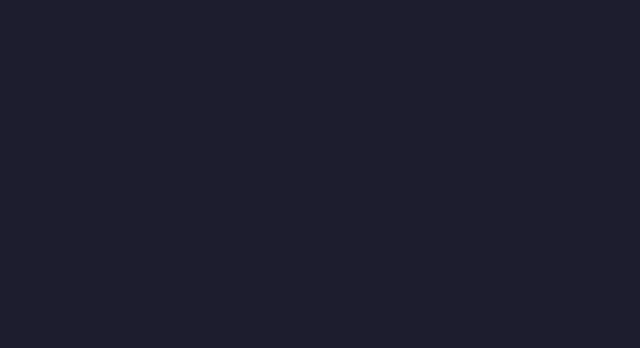
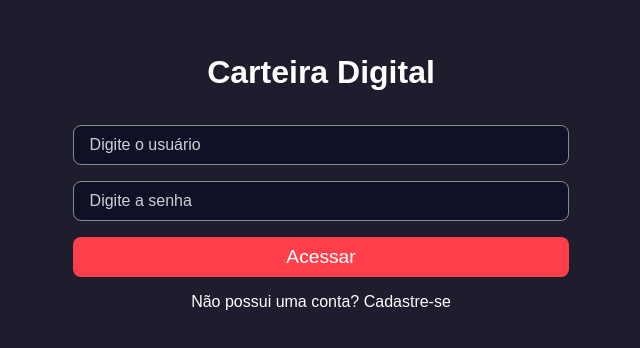
Before and after one commit to Grazziano/Processo-Seletivo-NG.CASH, a Next.js app in the folder web/: page / in a window 1280 px wide. Shown: the part 202-550 px from the top of the page, without its empty margins (319-959 px from the left). Built offline with nearby package versions, Linux system fonts and the light colour scheme.

Commit message:
Sending login data

```diff
--- a/web/src/context/AuthContext.tsx
+++ b/web/src/context/AuthContext.tsx
@@ -24,15 +24,17 @@ type AuthProviderProps = {
 export const AuthContext = createContext({} as AuthContextData);
 
 export function AuthProvider({ children }: AuthProviderProps) {
-  const [username, setUsername] = useState<UserProps>();
-  const isAuthenticated = !!username;
+  const [user, setUser] = useState<UserProps>({
+    id: '',
+    username: '',
+    password: '',
+  });
+  const isAuthenticated = user ? true : false;
 
-  async function signIn() {
-    alert('clicou no login');
-  }
+  async function signIn({ username, password }: SignInProps) {}
 
   return (
-    <AuthContext.Provider value={{ username, isAuthenticated, signIn }}>
+    <AuthContext.Provider value={{ user, isAuthenticated, signIn }}>
       {children}
     </AuthContext.Provider>
   );
--- a/web/src/pages/_document.tsx
+++ b/web/src/pages/_document.tsx
@@ -3,7 +3,7 @@ import { Html, Head, Main, NextScript } from 'next/document';
 export default function Document() {
   return (
     <Html>
-      <Head></Head>
+      <Head />
       <body>
         <Main />
         <NextScript />
--- a/web/src/pages/index.tsx
+++ b/web/src/pages/index.tsx
@@ -1,6 +1,6 @@
 import Head from 'next/head';
 import Link from 'next/link';
-import { FormEvent, useContext } from 'react';
+import { FormEvent, useContext, useState } from 'react';
 import styles from '../../styles/Home.module.scss';
 import Button from '../components/ui/Button';
 import { Input } from '../components/ui/Input';
@@ -9,12 +9,16 @@ import { AuthContext } from '../context/AuthContext';
 export default function Home() {
   const { signIn } = useContext(AuthContext);
 
+  const [username, setUsername] = useState('');
+  const [password, setPassword] = useState('');
+  const [loading, setLoading] = useState(false);
+
   async function handleLogin(event: FormEvent) {
     event.preventDefault();
 
     let data = {
-      username: 'teste',
-      password: '123456',
+      username,
+      password,
     };
 
     await signIn(data);
@@ -24,14 +28,24 @@ export default function Home() {
     <>
       <Head>
         <title>Carteira Digital| Login</title>
-
+      </Head>
       <div className={styles.containerCenter}>
         <h1>Carteira Digital</h1>
 
         <div className={styles.login}>
           <form onSubmit={handleLogin}>
-              <Input type="text" placeholder="Digite o usuário" />
-              <Input type="password" placeholder="Digite a senha" />
+            <Input
+              type="text"
+              placeholder="Digite o usuário"
+              value={username}
+              onChange={({ target }) => setUsername(target.value)}
+            />
+            <Input
+              type="password"
+              placeholder="Digite a senha"
+              value={password}
+              onChange={({ target }) => setPassword(target.value)}
+            />
             <Button type="submit" loading={false}>
               Acessar
             </Button>
@@ -42,7 +56,6 @@ export default function Home() {
           </Link>
         </div>
       </div>
-      </Head>
     </>
   );
 }
```
Lines whose indentation alone changed are shown as unchanged.
